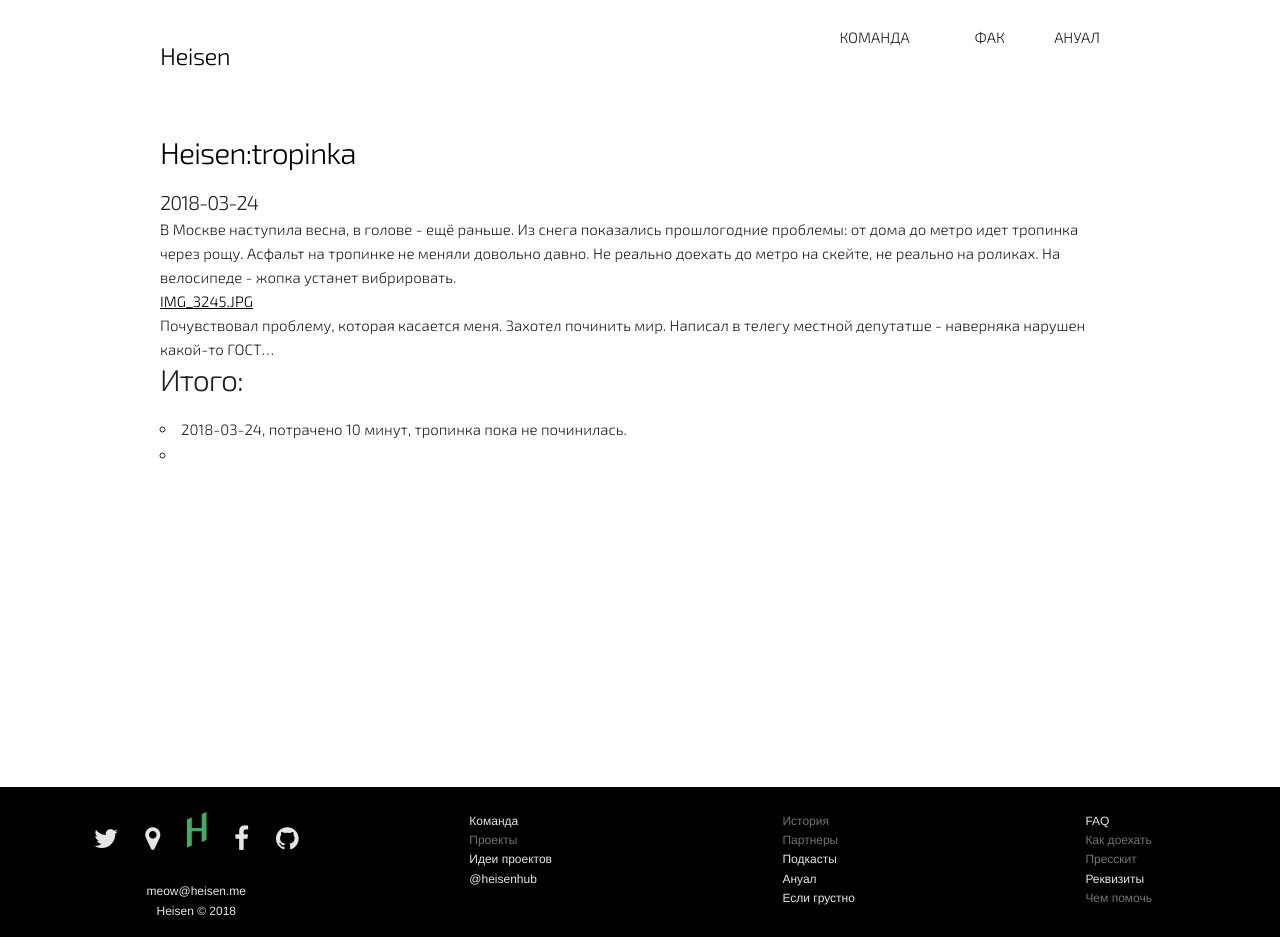
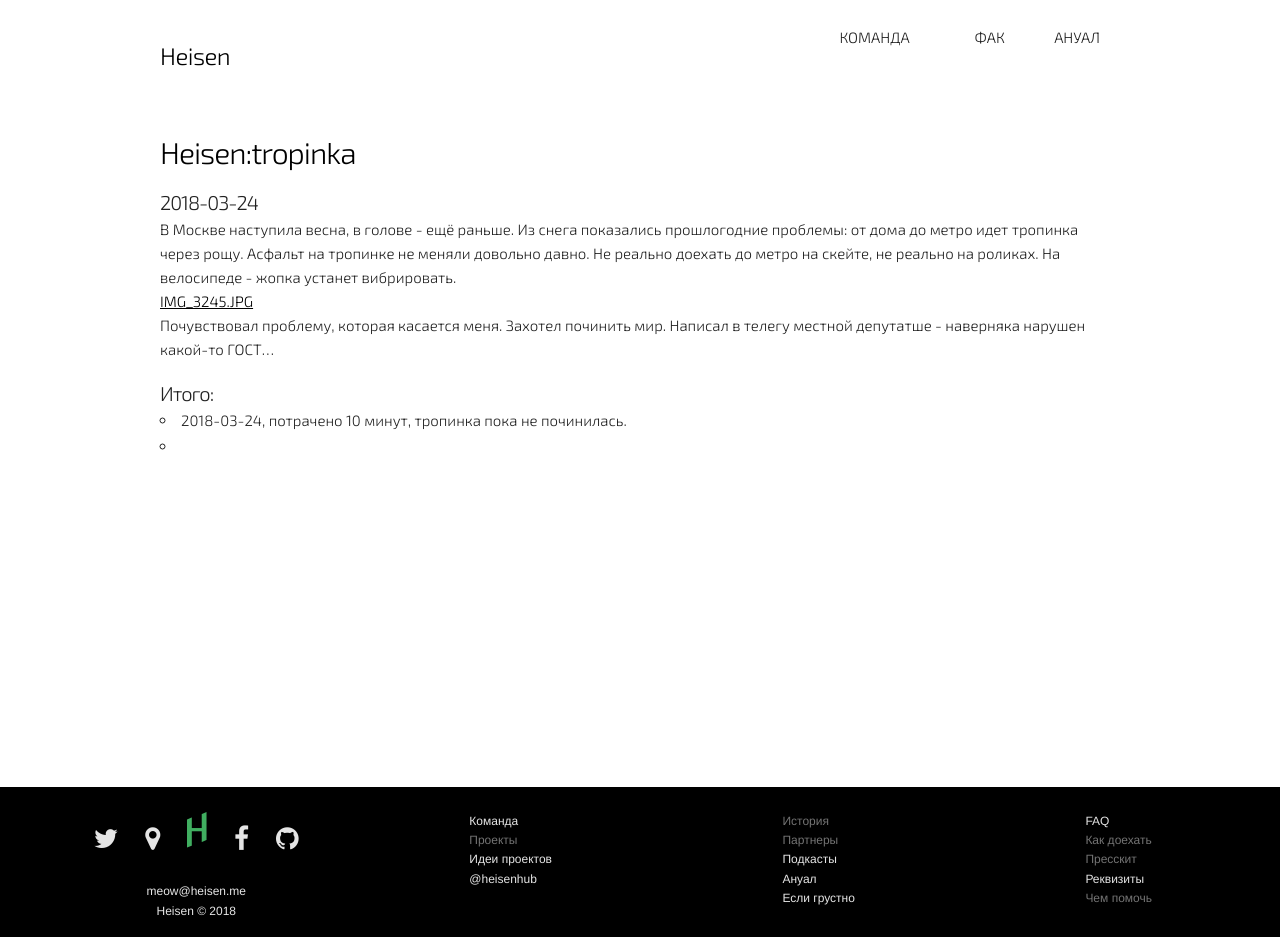
Before and after one commit to evgenity/heisen-new, a Jekyll site: the page built from tropinka.markdown, in a window 1280 px wide. Built offline with Jekyll 4.4.1, drawn with Linux system fonts in a browser that asks for light colours; nearby versions of some CDN libraries; a script that is not in the unit is left out; comment, search, counter and statistics services are not loaded.

```diff
--- a/tropinka.markdown
+++ b/tropinka.markdown
@@ -13,6 +13,9 @@ layout: page
 Почувствовал проблему, которая касается меня. Захотел починить мир. Написал в телегу местной депутатше - наверняка нарушен какой-то ГОСТ...
 
 
-# Итого:
+
+
+
+## Итого:
 * 2018-03-24, потрачено 10 минут, тропинка пока не починилась.
 *
```
